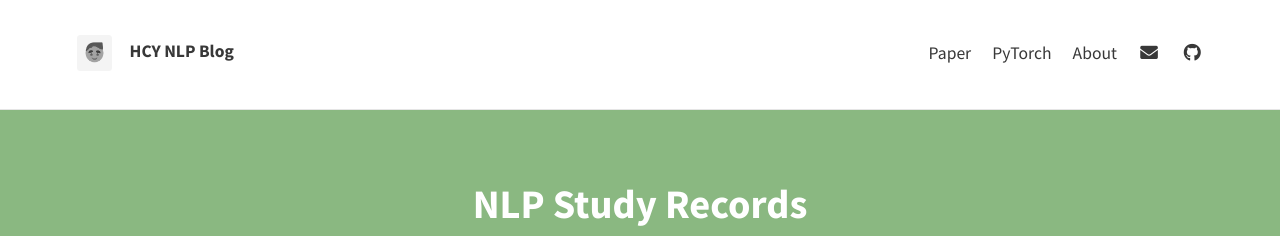
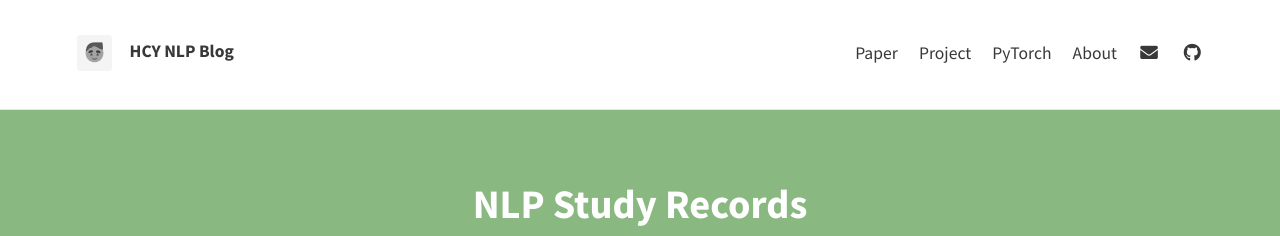
Before and after one commit to mooncy0421/mooncy0421.github.io, a Jekyll site: the page built from index.html, in a window 1280 px wide and 900 px high. Shown: the top 236 px of the window. Built offline with Jekyll 4.4.1, drawn with Linux system fonts in a browser that asks for light colours; nearby versions of some CDN libraries; the list of posts is cut into pages by our own code.

Commit message:
Add Project category

```diff
--- a/_config.yml
+++ b/_config.yml
@@ -86,4 +86,4 @@ exclude:
 
 
 # CATEGORIES
-category_list: [ PyTorch, NLP Paper]
+category_list: [ PyTorch, NLP Paper, Project]
```
Also changed, not shown: category/Project.md (added, +4 -0 lines).
